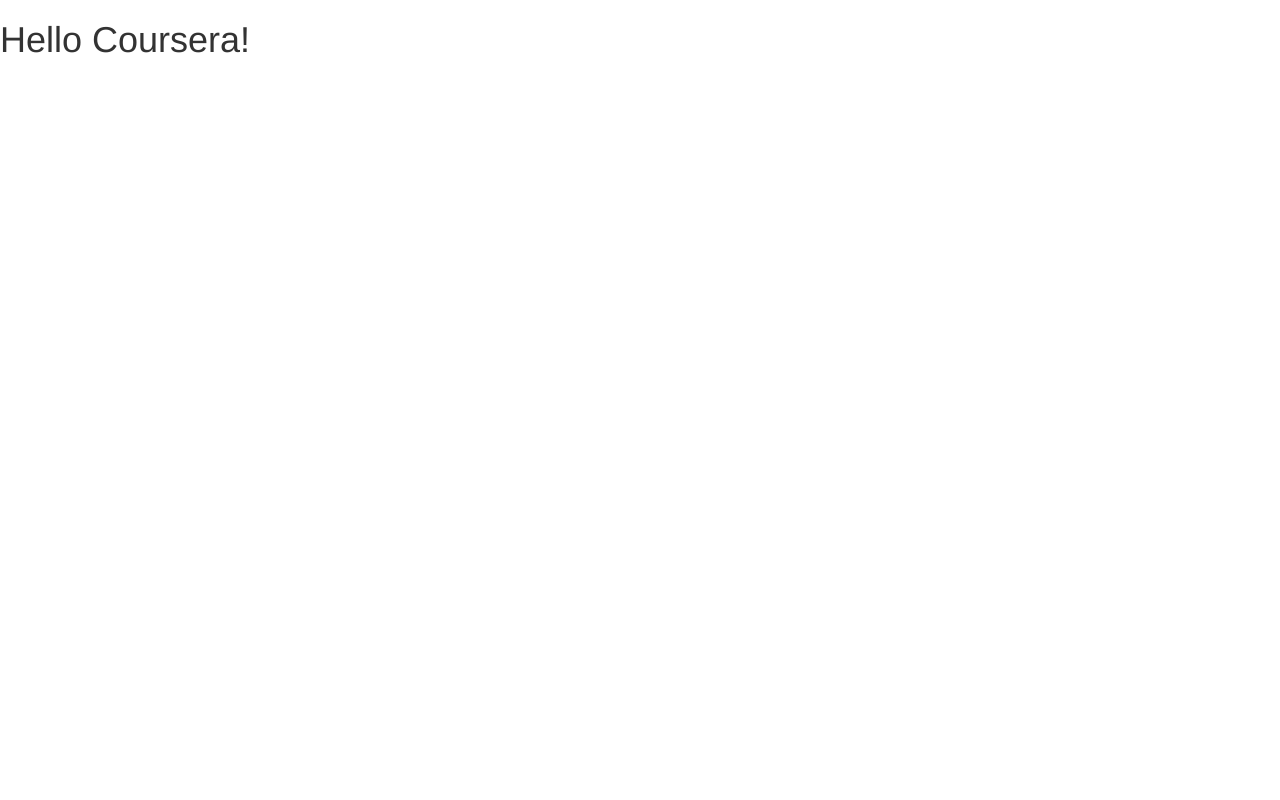
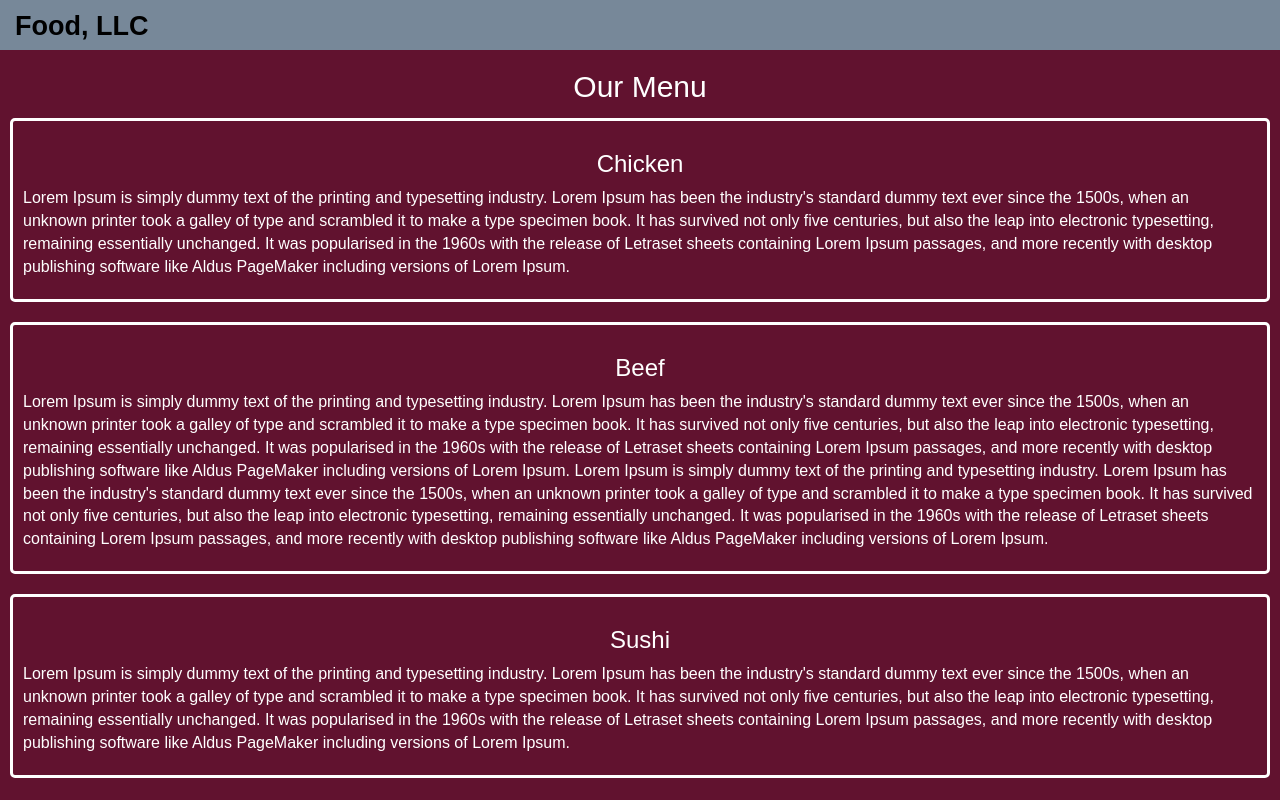
Before and after one commit to dkilcy/coursera-test, a plain HTML site: page mod3-solution/index.html in a window 1280 px wide. Drawn offline with Linux system fonts and the light colour scheme.

Commit message:
mod4 finish

```diff
--- a/mod3-solution/css/styles.css
+++ b/mod3-solution/css/styles.css
@@ -0,0 +1,94 @@
+
+/** HEADER **/
+
+#header-nav {
+  background-color: lightslategray;
+  border-radius: 0;
+  border: 0;
+}
+
+.navbar {
+  margin-bottom: 0px;
+}
+.navbar-brand {
+  padding-top: 12px;
+}
+
+.navbar-brand h1 {
+  color: black;
+  font-size: 1.5em;
+  font-weight: bold;
+  margin-top: 0;
+  margin-bottom: 0;
+}
+
+.navbar-brand a:hover, .navbar-brand a:focus {
+  text-decoration: none;
+}
+
+#nav-list a:hover {
+  background: #E7E7E7;
+}
+
+.navbar-header button.navbar-toggle, .navbar-header .icon-bar {
+  border: 1px solid #61122f;
+}
+.navbar-header button.navbar-toggle {
+  clear: both;
+  margin-top: -40px;
+}
+
+/** BODY **/
+
+body {
+  font-size: 16px;
+  color: #fff;
+  background-color: #61122f;
+  font-family: 'Oxygen', sans-serif;
+  padding-top:  0px;
+  margin-top: 0px;
+}
+
+.item-container {
+  position: relative;
+  top: 5px;
+  float: left;
+  border-radius: 5px;
+  padding: 10px;
+  margin: 10px;
+  border-style: solid;
+}
+
+.simple-menu {
+  font-family: 'Oxygen', sans-serif;
+  padding: 0px;
+  margin-top:  0px;
+  text-align: center;
+  background-color: lightsalmon;
+}
+
+.our-menu {
+  text-align: center;
+  margin-bottom: 0px;
+  padding-bottom: 0px;
+}
+
+/********** Large devices only **********/
+@media (min-width: 1200px) {
+
+}
+
+/********** Medium devices only **********/
+@media (min-width: 992px) and (max-width: 1199px) {
+
+}
+
+/********** Small devices only **********/
+@media (min-width: 768px) and (max-width: 991px) {
+
+}
+
+/********** Extra small devices only **********/
+@media (max-width: 767px) {
+
+}
--- a/mod3-solution/index.html
+++ b/mod3-solution/index.html
@@ -11,7 +11,69 @@
   </head>
 <body>
 
-  <h1>Hello Coursera!</h1>
+  <header>
+    <nav id="header-nav" class="navbar navbar-default">
+      <div class="container-fluid">
+        <div class="navbar-header">
+          <div class="navbar-brand">
+            <h1>Food, LLC</h1>
+          </div>
+
+          <button type="button" class="navbar-toggle collapsed" data-toggle="collapse" data-target="#collapsable-nav" aria-expanded="false">
+            <span class="sr-only">Toggle navigation</span>
+            <span class="icon-bar"></span>
+            <span class="icon-bar"></span>
+            <span class="icon-bar"></span>
+          </button>
+        </div>
+
+
+      </div>
+    </nav>
+  </header>
+
+  <div class="row">
+
+      <div id="collapsable-nav" class="collapse navbar-collapse">
+          <ul id="nav-list" class="nav navbar-nav navbar-right visible-xs simple-menu">
+            <li><a href="#chicken">Chicken</a></li>
+            <li><a href="#beef">Beef</a></li>
+            <li><a href="#sushi">Sushi</a></li>
+          </ul>
+      </div>
+
+      <h2 class="our-menu">Our Menu</h2>
+
+      <div class="col-lg-12 col-md-12 col-sx-12">
+      <div class="item-container">
+        <h3 class="text-center" id="chicken">Chicken</h3>
+        <p>
+        Lorem Ipsum is simply dummy text of the printing and typesetting industry. Lorem Ipsum has been the industry's standard dummy text ever since the 1500s, when an unknown printer took a galley of type and scrambled it to make a type specimen book. It has survived not only five centuries, but also the leap into electronic typesetting, remaining essentially unchanged. It was popularised in the 1960s with the release of Letraset sheets containing Lorem Ipsum passages, and more recently with desktop publishing software like Aldus PageMaker including versions of Lorem Ipsum.
+        </p>
+      </div>
+    </div>
+
+    <div class="col-lg-12 col-md-12 col-sx-12">
+      <div class="item-container">
+        <h3 class="text-center" id="beef">Beef</h3>
+        <p>
+         Lorem Ipsum is simply dummy text of the printing and typesetting industry. Lorem Ipsum has been the industry's standard dummy text ever since the 1500s, when an unknown printer took a galley of type and scrambled it to make a type specimen book. It has survived not only five centuries, but also the leap into electronic typesetting, remaining essentially unchanged. It was popularised in the 1960s with the release of Letraset sheets containing Lorem Ipsum passages, and more recently with desktop publishing software like Aldus PageMaker including versions of Lorem Ipsum.
+         Lorem Ipsum is simply dummy text of the printing and typesetting industry. Lorem Ipsum has been the industry's standard dummy text ever since the 1500s, when an unknown printer took a galley of type and scrambled it to make a type specimen book. It has survived not only five centuries, but also the leap into electronic typesetting, remaining essentially unchanged. It was popularised in the 1960s with the release of Letraset sheets containing Lorem Ipsum passages, and more recently with desktop publishing software like Aldus PageMaker including versions of Lorem Ipsum.
+        </p>
+      </div>
+    </div>
+
+    <div class="col-lg-12 col-md-12 col-sx-12">
+      <div class="item-container">
+        <h3 class="text-center" id="sushi">Sushi</h3>
+        <p>
+        Lorem Ipsum is simply dummy text of the printing and typesetting industry. Lorem Ipsum has been the industry's standard dummy text ever since the 1500s, when an unknown printer took a galley of type and scrambled it to make a type specimen book. It has survived not only five centuries, but also the leap into electronic typesetting, remaining essentially unchanged. It was popularised in the 1960s with the release of Letraset sheets containing Lorem Ipsum passages, and more recently with desktop publishing software like Aldus PageMaker including versions of Lorem Ipsum.
+        </p>
+      </div>
+    </div>
+
+
+  </div>
 
   <!-- jQuery (Bootstrap JS plugins depend on it) -->
   <script src="js/jquery-1.11.3.min.js"></script>
```
